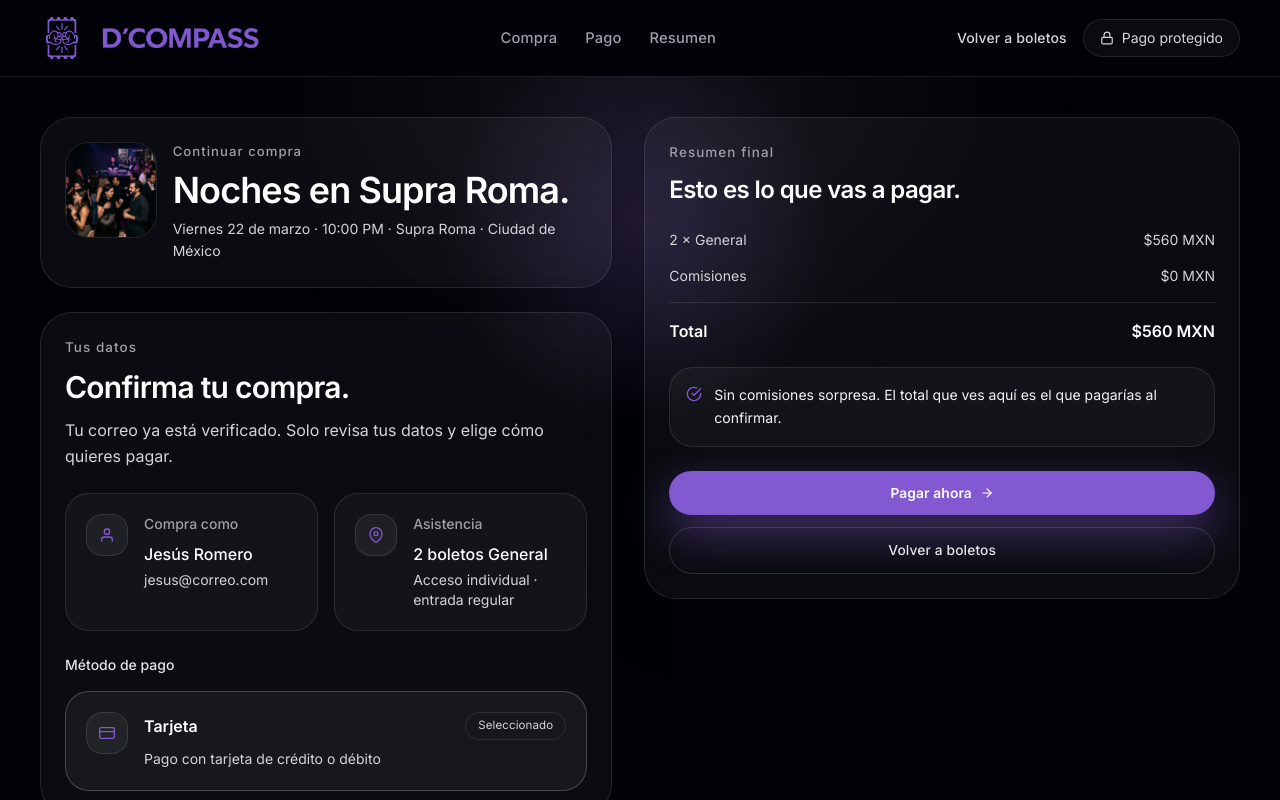
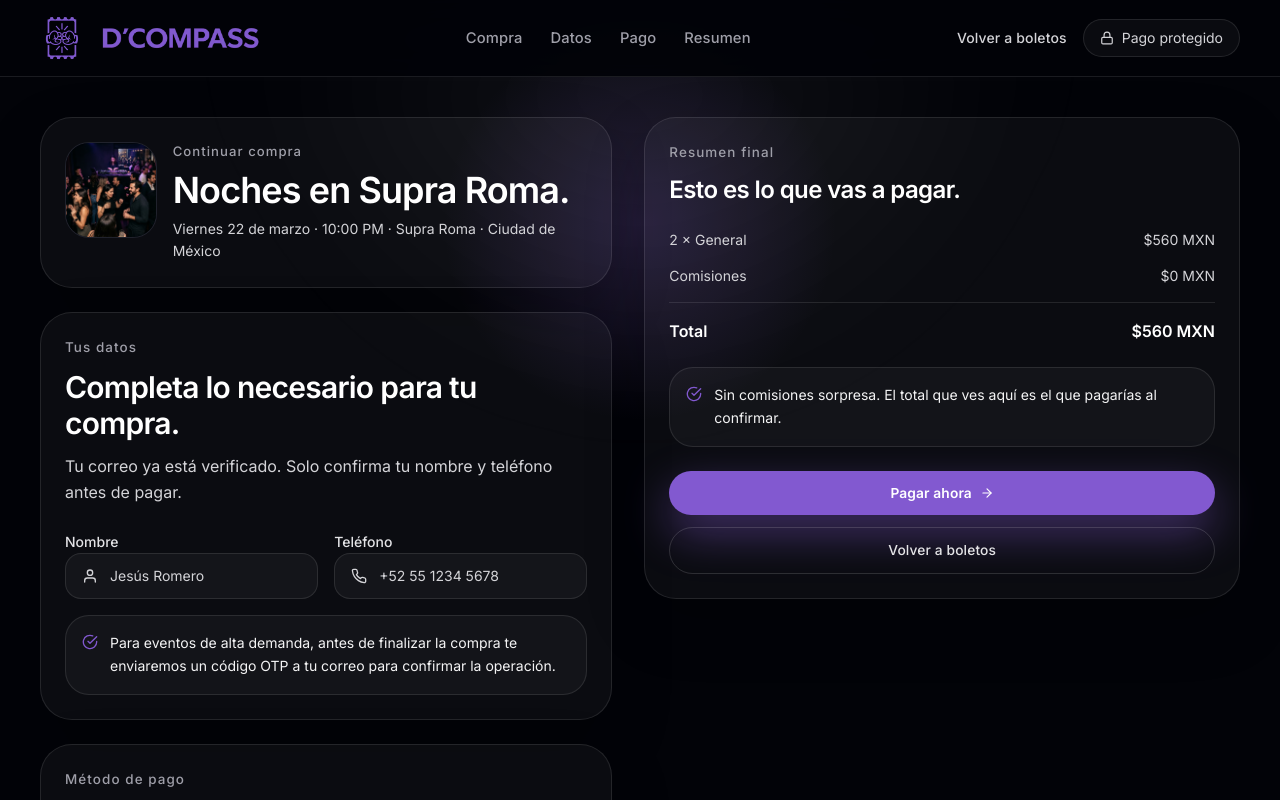
Before and after one commit to dev-status/dcompass-platform, a Next.js app in the folder apps/ui-lab/: page /checkout in a window 1280 px wide. Shown: the top 800 px of the page. Built offline with nearby package versions, Linux system fonts and the light colour scheme.

Commit message:
refine(ui-lab): add buyer data and otp note to checkout

```diff
--- a/apps/ui-lab/src/app/checkout/page.tsx
+++ b/apps/ui-lab/src/app/checkout/page.tsx
@@ -4,10 +4,11 @@
 import Link from "next/link";
 import { useState } from "react";
 import { brandAssets, colors } from "@dcompass/ui";
-import { FiArrowLeft, FiArrowRight, FiCheckCircle, FiCreditCard, FiLock, FiMapPin, FiMenu, FiUser, FiX } from "react-icons/fi";
+import { FiArrowLeft, FiArrowRight, FiCheckCircle, FiCreditCard, FiLock, FiMapPin, FiMenu, FiPhone, FiUser, FiX } from "react-icons/fi";
 
 const navLinks = [
   { label: "Compra", href: "#top" },
+  { label: "Datos", href: "#buyer-data" },
   { label: "Pago", href: "#payment" },
   { label: "Resumen", href: "#summary" }
 ];
@@ -106,53 +107,63 @@
                 </div>
               </div>
 
-              <section id="payment" className="rounded-[2rem] border border-white/10 bg-white/[0.04] p-6 shadow-[0_24px_60px_rgba(0,0,0,0.24)]">
+              <section id="buyer-data" className="rounded-[2rem] border border-white/10 bg-white/[0.04] p-6 shadow-[0_24px_60px_rgba(0,0,0,0.24)]">
                 <div className="space-y-3">
                   <p className="text-[0.84rem] font-medium tracking-[0.08em] text-zinc-400">Tus datos</p>
-                  <h2 className="text-3xl font-semibold tracking-tight text-white">Confirma tu compra.</h2>
+                  <h2 className="text-3xl font-semibold tracking-tight text-white">Completa lo necesario para tu compra.</h2>
                   <p className="text-base leading-relaxed text-zinc-300">
-                    Tu correo ya está verificado. Solo revisa tus datos y elige cómo quieres pagar.
+                    Tu correo ya está verificado. Solo confirma tu nombre y teléfono antes de pagar.
                   </p>
                 </div>
 
                 <div className="mt-6 grid gap-4 sm:grid-cols-2">
-                  <div className="rounded-[1.5rem] border border-white/10 bg-white/[0.035] p-5">
-                    <div className="flex items-start gap-4">
-                      <div className="inline-flex shrink-0 rounded-2xl border border-white/10 bg-white/[0.05] p-3" style={{ color: colors.accent }}>
+                  <div className="space-y-2">
+                    <label htmlFor="buyer-name" className="text-sm font-medium text-zinc-200">
+                      Nombre
+                    </label>
+                    <div className="flex items-center gap-3 rounded-2xl border border-white/10 bg-white/[0.04] px-4 py-3 text-zinc-300">
                       <FiUser className="text-base" />
+                      <span className="text-sm">Jesús Romero</span>
                     </div>
-                      <div>
-                        <p className="text-sm font-medium text-zinc-400">Compra como</p>
-                        <p className="mt-2 text-base font-medium text-white">Jesús Romero</p>
-                        <p className="mt-1 text-sm text-zinc-300">jesus@correo.com</p>
+                  </div>
+
+                  <div className="space-y-2">
+                    <label htmlFor="buyer-phone" className="text-sm font-medium text-zinc-200">
+                      Teléfono
+                    </label>
+                    <div className="flex items-center gap-3 rounded-2xl border border-white/10 bg-white/[0.04] px-4 py-3 text-zinc-300">
+                      <FiPhone className="text-base" />
+                      <span className="text-sm">+52 55 1234 5678</span>
                     </div>
                   </div>
                 </div>
 
-                  <div className="rounded-[1.5rem] border border-white/10 bg-white/[0.035] p-5">
-                    <div className="flex items-start gap-4">
-                      <div className="inline-flex shrink-0 rounded-2xl border border-white/10 bg-white/[0.05] p-3" style={{ color: colors.accent }}>
-                        <FiMapPin className="text-base" />
-                      </div>
-                      <div>
-                        <p className="text-sm font-medium text-zinc-400">Asistencia</p>
-                        <p className="mt-2 text-base font-medium text-white">2 boletos General</p>
-                        <p className="mt-1 text-sm text-zinc-300">Acceso individual · entrada regular</p>
+                <div className="mt-4 rounded-[1.5rem] border border-white/10 bg-white/[0.035] p-4">
+                  <div className="flex items-start gap-3">
+                    <span className="mt-0.5" style={{ color: colors.accent }}>
+                      <FiCheckCircle className="text-base" />
+                    </span>
+                    <p className="text-sm leading-relaxed text-zinc-100">
+                      Para eventos de alta demanda, antes de finalizar la compra te enviaremos un código OTP a tu correo para confirmar la operación.
+                    </p>
                   </div>
                 </div>
-                  </div>
+              </section>
+
+              <section id="payment" className="rounded-[2rem] border border-white/10 bg-white/[0.04] p-6 shadow-[0_24px_60px_rgba(0,0,0,0.24)]">
+                <div className="space-y-3">
+                  <p className="text-[0.84rem] font-medium tracking-[0.08em] text-zinc-400">Método de pago</p>
+                  <h2 className="text-3xl font-semibold tracking-tight text-white">Paga con tarjeta.</h2>
+                  <p className="text-base leading-relaxed text-zinc-300">
+                    Selecciona tu método y revisa el total antes de confirmar.
+                  </p>
                 </div>
 
-                <div className="mt-6 space-y-4">
-                  <p className="text-sm font-medium text-zinc-200">Método de pago</p>
-                  <div className="grid gap-4">
+                <div className="mt-6 grid gap-4">
                   {paymentMethods.map((method) => {
                     const Icon = method.icon;
                     return (
-                        <article
-                          key={method.title}
-                          className={`rounded-[1.5rem] border p-5 ${method.active ? "border-white/20 bg-white/[0.05]" : "border-white/10 bg-white/[0.03]"}`}
-                        >
+                      <article key={method.title} className="rounded-[1.5rem] border border-white/20 bg-white/[0.05] p-5">
                         <div className="flex items-start gap-4">
                           <div className="inline-flex shrink-0 rounded-2xl border border-white/10 bg-white/[0.05] p-3" style={{ color: colors.accent }}>
                             <Icon className="text-base" />
@@ -172,7 +183,6 @@
                       </article>
                     );
                   })}
-                  </div>
                 </div>
               </section>
             </div>
@@ -220,7 +230,6 @@
                   </button>
                 </div>
               </section>
-
             </aside>
           </div>
 
```
Lines whose indentation alone changed are shown as unchanged.
